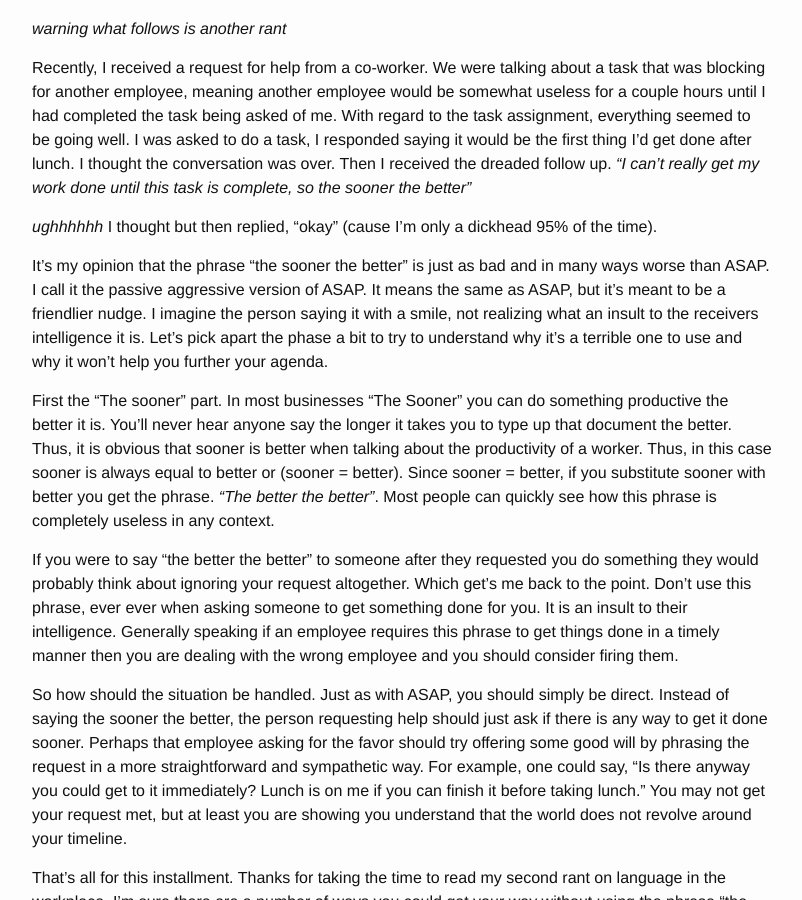
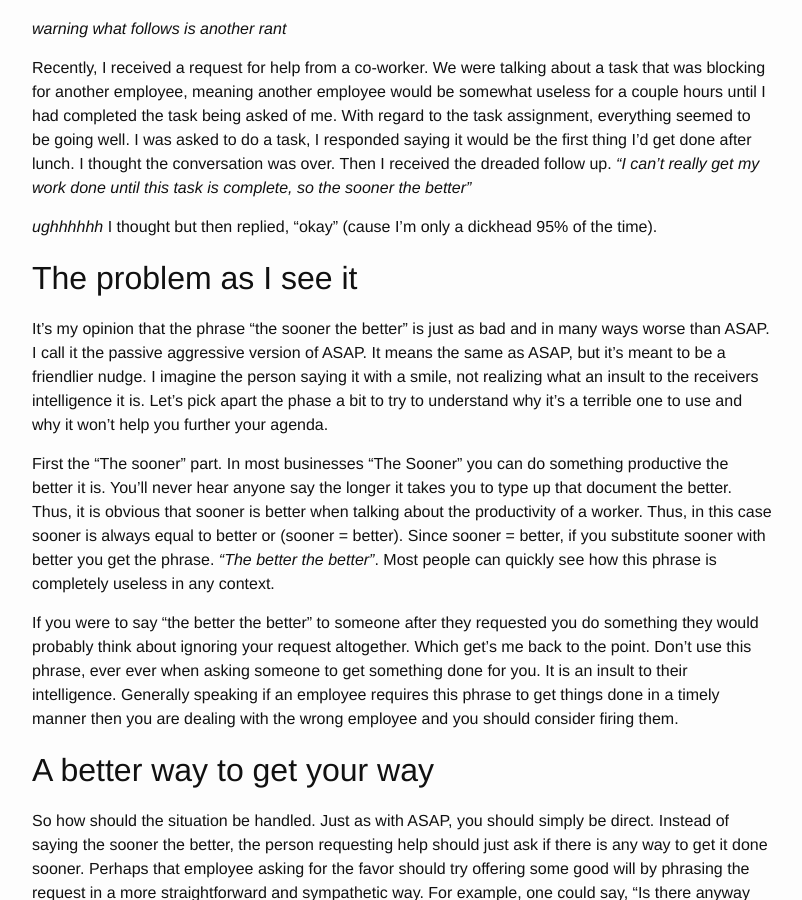
Before and after one commit to johnnyiller/johnnyiller.github.io, a Jekyll site: the page built from _posts/2016-4-22-the-sooner-the-better.markdown, in a window 1280 px wide and 900 px high, scrolled down 264 px. Shown: the whole window, without its empty margins (238-1040 px from the left). Built offline with Jekyll 4.4.1, drawn with Linux system fonts in a browser that asks for light colours; comment, search, counter and statistics services are not loaded.

Commit message:
minor update

```diff
--- a/_posts/2016-4-22-the-sooner-the-better.markdown
+++ b/_posts/2016-4-22-the-sooner-the-better.markdown
@@ -14,12 +14,14 @@
 
 *ughhhhhh* I thought but then replied, "okay" (cause I'm only a dickhead 95% of the time).
 
+## The problem as I see it
 It's my opinion that the phrase "the sooner the better" is just as bad and in many ways worse than ASAP.  I call it the passive aggressive version of ASAP.  It means the same as ASAP, but it's meant to be a friendlier nudge.  I imagine the person saying it with a smile, not realizing what an insult to the receivers intelligence it is.  Let's pick apart the phase a bit to try to understand why it's a terrible one to use and why it won't help you further your agenda.
 
 First the "The sooner" part.  In most businesses "The Sooner" you can do something productive the better it is.  You'll never hear anyone say the longer it takes you to type up that document the better.  Thus, it is obvious that sooner is better when talking about the productivity of a worker.  Thus, in this case sooner is always equal to better or (sooner = better).  Since sooner = better, if you substitute sooner with better you get the phrase.  *"The better the better"*.  Most people can quickly see how this phrase is completely useless in any context.
 
 If you were to say "the better the better" to someone after they requested you do something they would  probably think about ignoring your request altogether.  Which get's me back to the point.  Don't use this phrase, ever ever when asking someone to get something done for you.  It is an insult to their intelligence.  Generally speaking if an employee requires this phrase to get things done in a timely manner then you are dealing with the wrong employee and you should consider firing them.
 
+## A better way to get your way
 So how should the situation be handled.  Just as with ASAP, you should simply be direct.  Instead of saying the sooner the better, the person requesting help should just ask if there is any way to get it done sooner.  Perhaps that employee asking for the favor should try offering some good will by phrasing the request in a more straightforward and sympathetic way.  For example, one could say, "Is there anyway you could get to it immediately? Lunch is on me if you can finish it before taking lunch."  You may not get your request met, but at least you are showing you understand that the world does not revolve around your timeline.
 
 That's all for this installment. Thanks for taking the time to read my second rant on language in the workplace.  I'm sure there are a number of ways you could get your way without using the phrase "the sooner the better".  Please leave a comment with how you would ask your co-worker to do you a favor.
```
